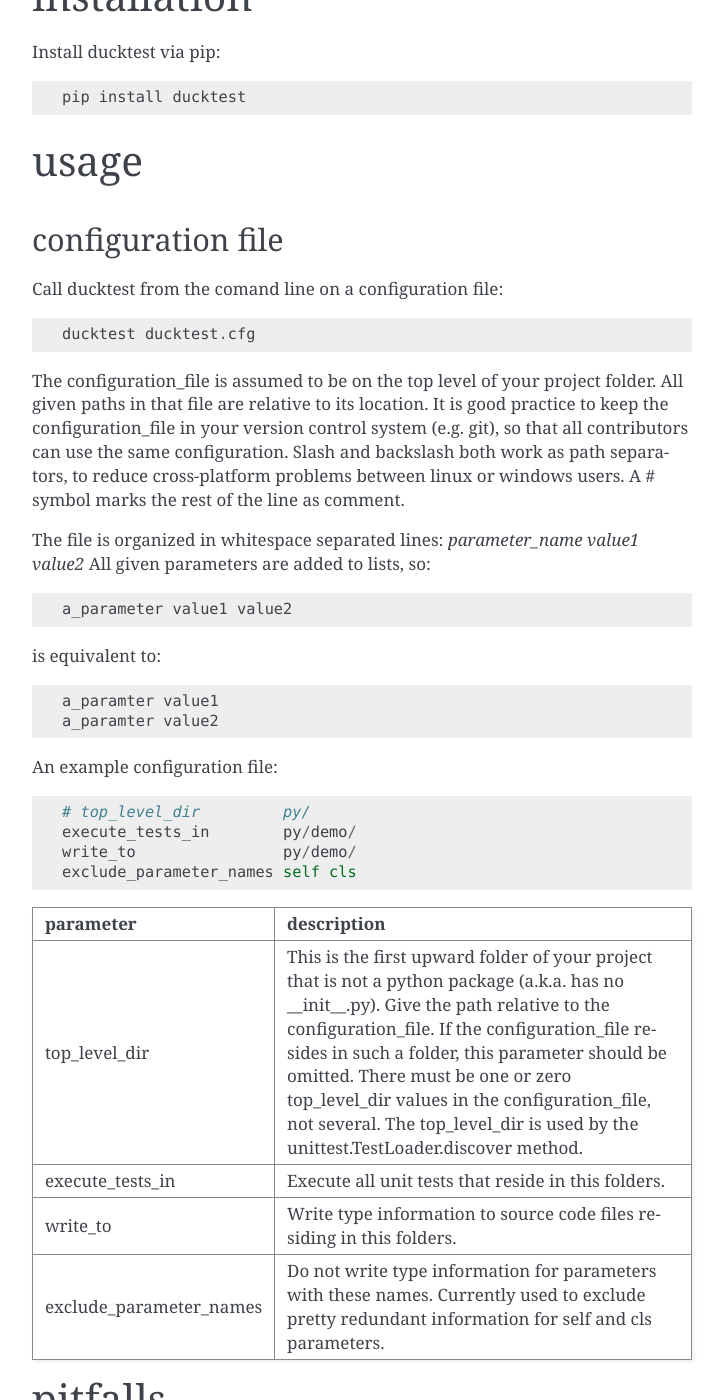
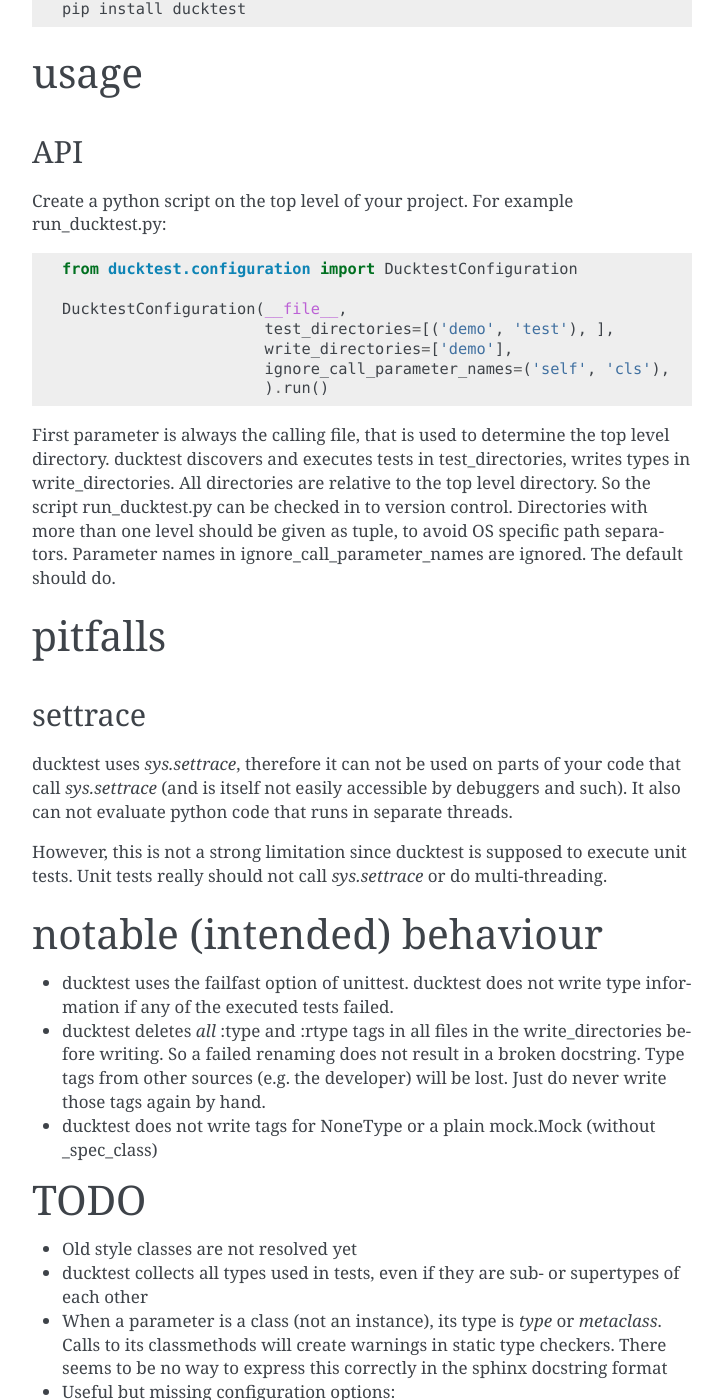
Before and after one commit to markuswissinger/ducktestpy, a Sphinx documentation site: the page built from doc/doc.rst, in a window 1280 px wide and 1400 px high, scrolled down 3439 px. Shown: the whole window, without its empty margins (388-1112 px from the left). Built offline with Sphinx 7.4.7, drawn with Linux system fonts in a browser that asks for light colours; some of the changed text lies outside the part shown.

Commit message:
update doc

```diff
--- a/doc/doc.rst
+++ b/doc/doc.rst
@@ -8,21 +8,17 @@
 
 Python source code can be augmented by type hints.
 These are useful for the human reader as well as static code analysers.
-ducktest is a command line tool to generate type hints.
+ducktest is a tool to generate type hints.
 
-Since Python is a dynamically typed language, its source code is quite immune to static code analysers.
-Python programs are best analysed at runtime.
+Unit tests should explain how to use your code. Good tests contain a lot of information about the types
+used in your code. Tests written with ducktest in mind contain as much information as designated type hints.
+Writing independent type hints is a form of duplication.
 
-Unit tests are meant to explain how your code should be used. At runtime, good tests contain all
-(or at least most of the) information about the types used in your code. Manually writing type hints is a form of
-duplication.
-
-So, it seems quite natural to examine the unit tests at runtime, extract type information and use it for type hints.
-ducktest does exactly that. It executes unit tests and collects the types of *method parameters* and *return values* of
+ducktest executes unit tests and collects the types of *method parameters* and *return values* of
 methods called in the process. Then ducktest writes that information into the :type and :rtype tags of the
 corresponding method docstrings.
 
-Other output formats are bound to follow.
+The sphinx notation has its limits, other output formats are bound to follow.
 
 
 use cases
@@ -168,70 +164,28 @@
 usage
 =====
 
-configuration file
-------------------
+API
+---
 
-Call ducktest from the comand line on a configuration file::
+Create a python script on the top level of your project. For example run_ducktest.py::
 
-    ducktest ducktest.cfg
+    from ducktest.configuration import DucktestConfiguration
 
-The configuration_file is assumed to be on the top level of your project folder.
-All given paths in that file are relative to its location. It is good practice to keep the
-configuration_file in your version control system (e.g. git), so that all contributors can use the same configuration.
-Slash and backslash both work as path separators, to reduce cross-platform problems between linux or windows users.
-A # symbol marks the rest of the line as comment.
+    DucktestConfiguration(__file__,
+                          test_directories=[('demo', 'test'), ],
+                          write_directories=['demo'],
+                          ignore_call_parameter_names=('self', 'cls'),
+                          ).run()
 
-The file is organized in whitespace separated lines: *parameter_name* *value1* *value2*
-All given parameters are added to lists, so::
-
-    a_parameter value1 value2
-
-is equivalent to::
-
-    a_paramter value1
-    a_paramter value2
-
-
-An example configuration file::
-
-    # top_level_dir         py/
-    execute_tests_in        py/demo/
-    write_to                py/demo/
-    exclude_parameter_names self cls
-
-======================= ================================================================================================
-parameter               description
-======================= ================================================================================================
-top_level_dir           This is the first upward folder of your project that is not a python package
-                        (a.k.a. has no __init__.py). Give the path relative to the
-                        configuration_file.
-                        If the configuration_file resides in such a folder, this parameter should
-                        be omitted. There must be one or zero top_level_dir values in the configuration_file, not
-                        several. The top_level_dir is used by the unittest.TestLoader.discover method.
-
-execute_tests_in        Execute all unit tests that reside in this folders.
-
-write_to                Write type information to source code files residing in this folders.
-
-exclude_parameter_names Do not write type information for parameters with these names. Currently used to exclude pretty
-                        redundant information for self and cls parameters.
-
-======================= ================================================================================================
+First parameter is always the calling file, that is used to determine the top level directory.
+ducktest discovers and executes tests in test_directories, writes types in write_directories.
+All directories are relative to the top level directory. So the script run_ducktest.py can be checked in to version
+control. Directories with more than one level should be given as tuple, to avoid OS specific path separators.
+Parameter names in ignore_call_parameter_names are ignored. The default should do.
 
 
 pitfalls
 ========
-
-newline in docstring
---------------------
-
-An unescaped newline in a docstring will break the code after a ducktest run. So **always** escape::
-
-    \n -> \\n
-    \r -> \\r
-
-etc.
-
 
 settrace
 --------
@@ -244,17 +198,15 @@
 call *sys.settrace* or do multi-threading.
 
 
-
-
 notable (intended) behaviour
 ============================
 
 -   ducktest uses the failfast option of unittest. ducktest does not write type information if any of the executed tests
     failed.
 
--   ducktest deletes *all* :type and :rtype tags in docstrings it touches before writing. So a failed renaming does not
-    result in a broken docstring. Type tags from other sources (e.g. the developer) will be lost. Just do never write
-    those tags again by hand.
+-   ducktest deletes *all* :type and :rtype tags in all files in the write_directories before writing. So a failed
+    renaming does not result in a broken docstring. Type tags from other sources (e.g. the developer) will be lost.
+    Just do never write those tags again by hand.
 
 -   ducktest does not write tags for NoneType or a plain mock.Mock (without _spec_class)
 
@@ -271,5 +223,5 @@
     - handle hand-written mocks
     - exclude subfolders from type writing
     - exclude subfolders from test execution
-    - delete all :type and :rtype tags from files (not just the overwritten ones) in the write_to folder
 - write not only docstrings but python stubs as well
+- Try PEP 484 Notation
```
